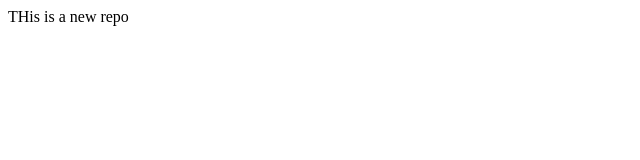
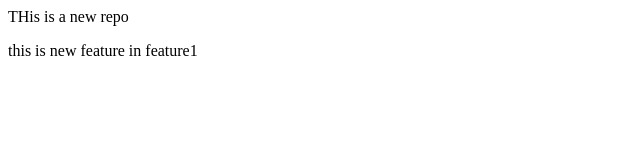
Before and after one commit to JubishaPrajapati/localrepo, a plain HTML site: page index.html in a window 1280 px wide. Shown: the whole page, without its empty margins (0-640 px from the left). Drawn offline with Linux system fonts and the light colour scheme.

Commit message:
addnew feature

```diff
--- a/index.html
+++ b/index.html
@@ -1 +1,2 @@
 <p> THis is a new repo</p>
+<p>this is new feature in feature1</p>
```
